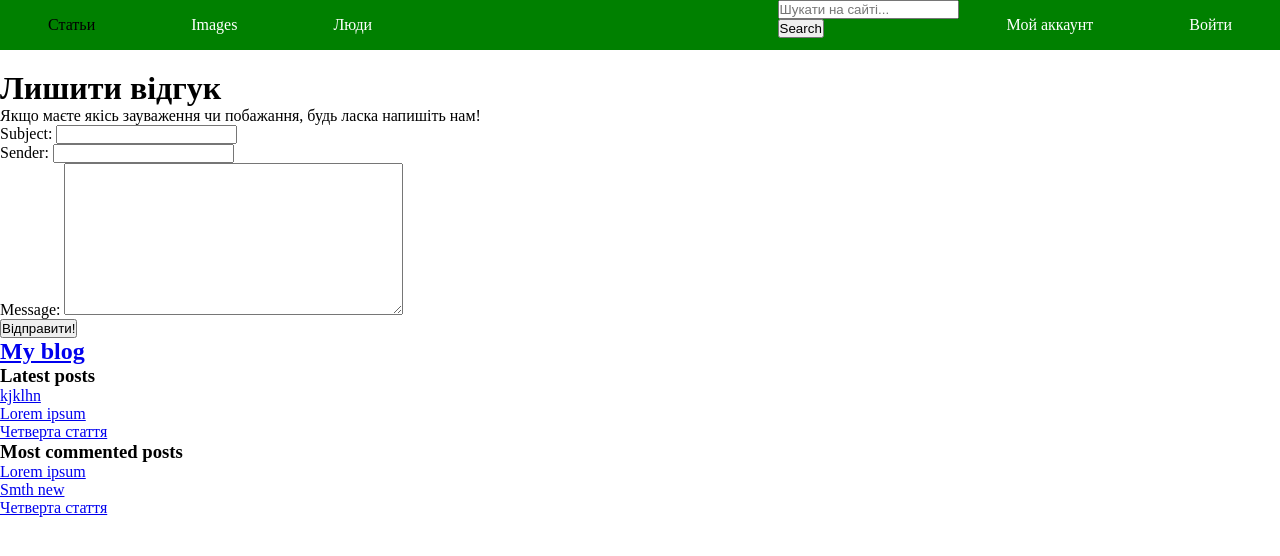
After one commit to yar-kik/Django-blog, a Django app: page /account/feedback/ in a window 1280 px wide. The commit adds this page. Shown: the top 556 px of the page. Run offline with Django 3.2, Linux system fonts and the light colour scheme; data comes from the database, SQL or seed files in the repository; parts of the project's set-up code (start-up, migrations or seed data) failed here and were passed over; some libraries are stand-ins or nearby versions.

Commit message:
feedback email form

```diff
--- a/konfetka/account/forms.py
+++ b/konfetka/account/forms.py
@@ -49,3 +49,15 @@ class ProfileEditForm(forms.ModelForm):
                 'invalid': 'Введіть коректну дату народження',
             }
         }
+
+
+class FeedbackEmailForm(forms.Form):
+    """Форма для відгуків, пропозицій, скарг.
+    Атрибути:
+    subject - тема листа;
+    sender - пошта відправника;
+    message - зміст повідомлення;
+    """
+    subject = forms.CharField(max_length=100)
+    sender = forms.EmailField()
+    message = forms.CharField(max_length=5000, widget=forms.Textarea)
--- a/konfetka/account/urls.py
+++ b/konfetka/account/urls.py
@@ -8,6 +8,7 @@ urlpatterns = [
     path('', views.dashboard, name='dashboard'),
     # Для уточнення місцезнаходження шаблона
     # path('login/', auth_views.LoginView.as_view(template_name='account/registration/login.html'), name='login'),
+    path('feedback/', views.feedback, name='feedback'),
     path('login/', auth_views.LoginView.as_view(redirect_authenticated_user=True),
          name='login'),
     path('logout/', auth_views.LogoutView.as_view(), name='logout'),
--- a/konfetka/account/views.py
+++ b/konfetka/account/views.py
@@ -1,5 +1,6 @@
 from django.conf import settings
 from django.contrib.auth.models import User
+from django.core.mail import send_mail, BadHeaderError
 from django.shortcuts import render, redirect, get_object_or_404
 from django.http import HttpResponse
 from django.contrib import messages
@@ -9,7 +10,7 @@ from django.utils.http import urlunquote, is_safe_url
 
 from actions.models import Action
 from actions.utils import create_action
-from .forms import LoginForm, UserRegistrationForm, UserEditForm, ProfileEditForm
+from .forms import LoginForm, UserRegistrationForm, UserEditForm, ProfileEditForm, FeedbackEmailForm
 from .models import Profile, Contact
 from common.decorators import ajax_required
 from django.http import JsonResponse
@@ -138,6 +139,24 @@ def user_follow(request):
     return JsonResponse({'status': 'ok'})
 
 
+def feedback(request):
+    if request.method == 'POST':
+        form = FeedbackEmailForm(request.POST)
+        if form.is_valid():
+            cd = form.cleaned_data
+            try:
+                send_mail(subject=cd['subject'],
+                          message=cd['message'],
+                          from_email=cd['sender'],
+                          recipient_list=[settings.EMAIL_HOST])
+            except BadHeaderError:
+                return HttpResponse('Invalid header found!')
+            return redirect('articles:all_articles')
+    else:
+        form = FeedbackEmailForm()
+    return render(request, 'account/site/feedback_form.html', {'form': form})
+
+
 def get_client_ip(request):
     x_forwarded_for = request.META.get('HTTP_X_FORWARDED_FOR')
     if x_forwarded_for:
--- /dev/null
+++ b/konfetka/templates/account/site/feedback_form.html
@@ -0,0 +1,13 @@
+{% extends "../../base.html" %}
+
+{% block title %}Зауваження стосовно сайту{% endblock %}
+
+{% block content %}
+    <h1>Лишити відгук</h1>
+    <p>Якщо маєте якісь зауваження чи побажання, будь ласка напишіть нам!</p>
+    <form action="." method="post">
+        {{ form.as_p }}
+        {% csrf_token %}
+        <button type="submit">Відправити!</button>
+    </form>
+{% endblock %}
--- a/konfetka/templates/articles/post/detail.html
+++ b/konfetka/templates/articles/post/detail.html
@@ -58,6 +58,8 @@
             Споглядайок {{ total_views }}
         </span>
     {% endwith %}
+
+{#    <h2><a href="{% url 'articles:post_share' article.id %}">Поділитися</a></h2>#}
 
     <h2>Схожа писанина</h2>
         {% for article in similar_articles %}
--- a/konfetka/templates/base.html
+++ b/konfetka/templates/base.html
@@ -80,8 +80,8 @@
                 </li>
             {% endfor %}
         </ul>
-
-<!--        <p><a href="{% url 'articles:article_feed' %}">Subscribe to my RSS feed</a></p>-->
+{#    <p><a href="{% url 'account:feedback' %}">Побажання та пропозиції?</a></p>#}
+{#        <p><a href="{% url 'articles:article_feed' %}">Subscribe to my RSS feed</a></p>#}
     </div>
 
     <script src="https://ajax.googleapis.com/ajax/libs/jquery/3.2.1/jquery.min.js"></script>
```
